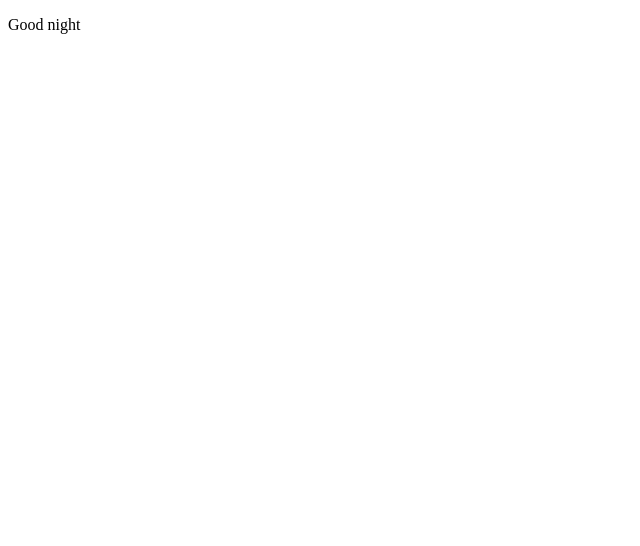
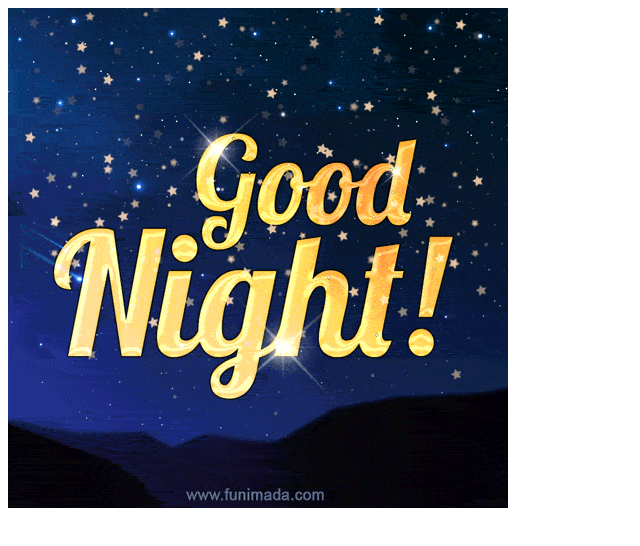
Before and after one commit to Aywa501/aywa501.github.io, a plain HTML site: page greeting.html in a window 1280 px wide. Shown: the whole page, without its empty margins (0-640 px from the left). Drawn offline with Linux system fonts and the light colour scheme.

Commit message:
Enhance greeting.html with image and meta charset
Updated the greeting HTML to include an image based on the time of day. Added meta charset and modified the title.

```diff
--- a/greeting.html
+++ b/greeting.html
@@ -1,24 +1,29 @@
 <!DOCTYPE html>
 <html>
   <head>
-    <title>Greeting</title>
+    <meta charset="UTF-8">
+    <title>Greeting Image</title>
   </head>
   <body>
-    <p id="greeting"></p>
+    <img id="img">
 
     <script>
       const hour = new Date().getHours();
-      let message = "";
+      let folder =
+        hour >= 5 && hour < 12 ? "morning" :
+        hour >= 12 && hour < 17 ? "afternoon" :
+        hour >= 17 && hour < 21 ? "evening" : "night";
 
-      if (hour >= 5 && hour < 12) {
-        message = "Good morning";
-      } else if (hour >= 12 && hour < 18) {
-        message = "Good evening";
-      } else {
-        message = "Good night";
-      }
+      const counts = { morning: 5, afternoon: 2, evening: 3, night: 5 };
+      const exts = [".gif", ".jpg", ".png", ".webp"];
+      const n = Math.floor(Math.random() * counts[folder]) + 1;
+      const img = document.getElementById("img");
 
-      document.getElementById("greeting").textContent = message;
+      (function tryExt(i = 0) {
+        if (i >= exts.length) return;
+        img.onerror = () => tryExt(i + 1);
+        img.src = `assets/${folder}/${n}${exts[i]}`;
+      })();
     </script>
   </body>
 </html>
```
